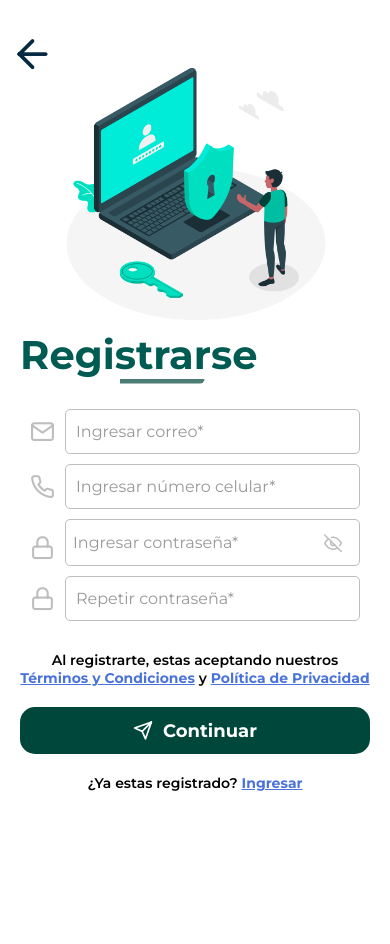
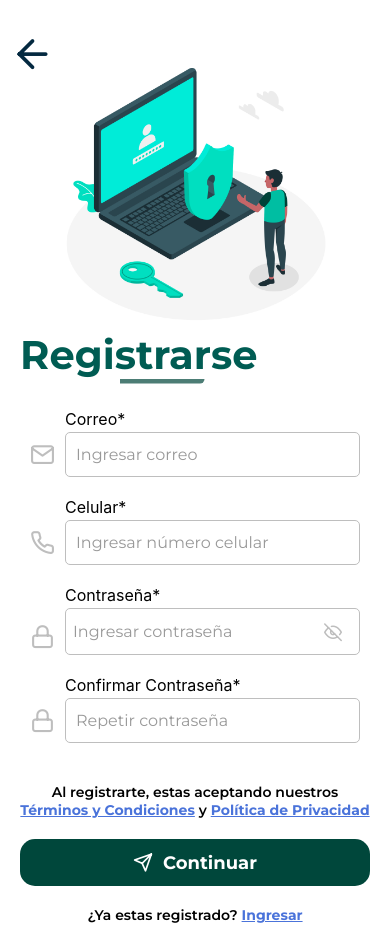
Before and after one commit to devBorisG/carpooling-uco-mobile, a React Native app: screen /SingUpScreen in a window 390 px wide. Before the commit the page ends 844 px from the top, so only its background shows below. Built offline with nearby package versions, Linux system fonts and the light colour scheme.

Commit message:
Refactor

```diff
--- a/components/ValidatedInput.js
+++ b/components/ValidatedInput.js
@@ -4,6 +4,7 @@ import { View, Text, TextInput, StyleSheet } from "react-native";
 import { Feather } from "@expo/vector-icons";
 
 const ValidatedInput = ({
+    label,
     icon,
     placeholder,
     value,
@@ -17,6 +18,8 @@ const ValidatedInput = ({
 }) => {
     return (
         <View style={styles.inputContainerMargin}>
+            <View style={styles.inputContainerFather}>
+                <Text style={{ marginLeft: 45, marginBottom: 3, fontSize: 16 }}>{label}</Text>
                 <View style={styles.inputContainer}>
                     <Feather
                         name={icon}
@@ -36,6 +39,7 @@ const ValidatedInput = ({
                     />
                 </View>
                 {errorMsg ? <Text style={styles.errorText}>{errorMsg}</Text> : null}
+            </View>
         </View>
     );
 };
@@ -69,6 +73,9 @@ const styles = StyleSheet.create({
         fontSize: 13,
         marginLeft: 45,
     },
+    inputContainerFather: {
+        marginBottom: 10,
+    },
 });
 
 export default ValidatedInput;
--- a/screens/SingUpScreen.js
+++ b/screens/SingUpScreen.js
@@ -102,9 +102,9 @@ const SingUpScreen = () => {
         {/* Formulario */}
         <View style={styles.formContainer}>
           <ValidatedInput
-            label={"Correo"}
+            label={"Correo*"}
             icon="mail"
-            placeholder="Ingresar correo*"
+            placeholder="Ingresar correo"
             keyboardType="email-address"
             value={correo}
             onChangeText={(text) => {
@@ -115,9 +115,9 @@ const SingUpScreen = () => {
             errorMsg={correoErrorMsg}
           />
           <ValidatedInput
-            label={"Celular"}
+            label={"Celular*"}
             icon="phone"
-            placeholder="Ingresar número celular*"
+            placeholder="Ingresar número celular"
             keyboardType="phone-pad"
             value={celular}
             onChangeText={(text) => {
@@ -129,12 +129,14 @@ const SingUpScreen = () => {
           />
           {/* Campo Contraseña con botón para mostrar/ocultar */}
           <View style={styles.inputContainerMargin}>
+            <View style={styles.inputContainerFather}>
+              <Text style={{ marginLeft: 45, marginBottom: 3, fontSize: 16 }}>Contraseña*</Text>
               <View style={styles.inputContainer}>
                 <Feather name="lock" size={25} color="#BEBEBE" style={styles.inputIcon} />
                 <View style={[styles.inputWrapper, passwordErrorMsg && { borderColor: "red" }]}>
                   <TextInput
                     style={styles.input}
-                  placeholder="Ingresar contraseña*"
+                    placeholder="Ingresar contraseña"
                     secureTextEntry={!showPassword}
                     value={password}
                     onChangeText={(text) => {
@@ -151,10 +153,11 @@ const SingUpScreen = () => {
               </View>
               {passwordErrorMsg ? <Text style={styles.errorText}>{passwordErrorMsg}</Text> : null}
             </View>
+          </View>
           <ValidatedInput
-            label={"Confirmar Contraseña"}
+            label={"Confirmar Contraseña*"}
             icon="lock"
-            placeholder="Repetir contraseña*"
+            placeholder="Repetir contraseña"
             secureTextEntry
             value={confirmPassword}
             onChangeText={(text) => {
@@ -294,6 +297,9 @@ const styles = StyleSheet.create({
     color: "#000",
     fontSize: 16,
   },
+  inputContainerFather: {
+    marginBottom: 10,
+  },
 });
 
 export default SingUpScreen;
```
Lines whose indentation alone changed are shown as unchanged.
